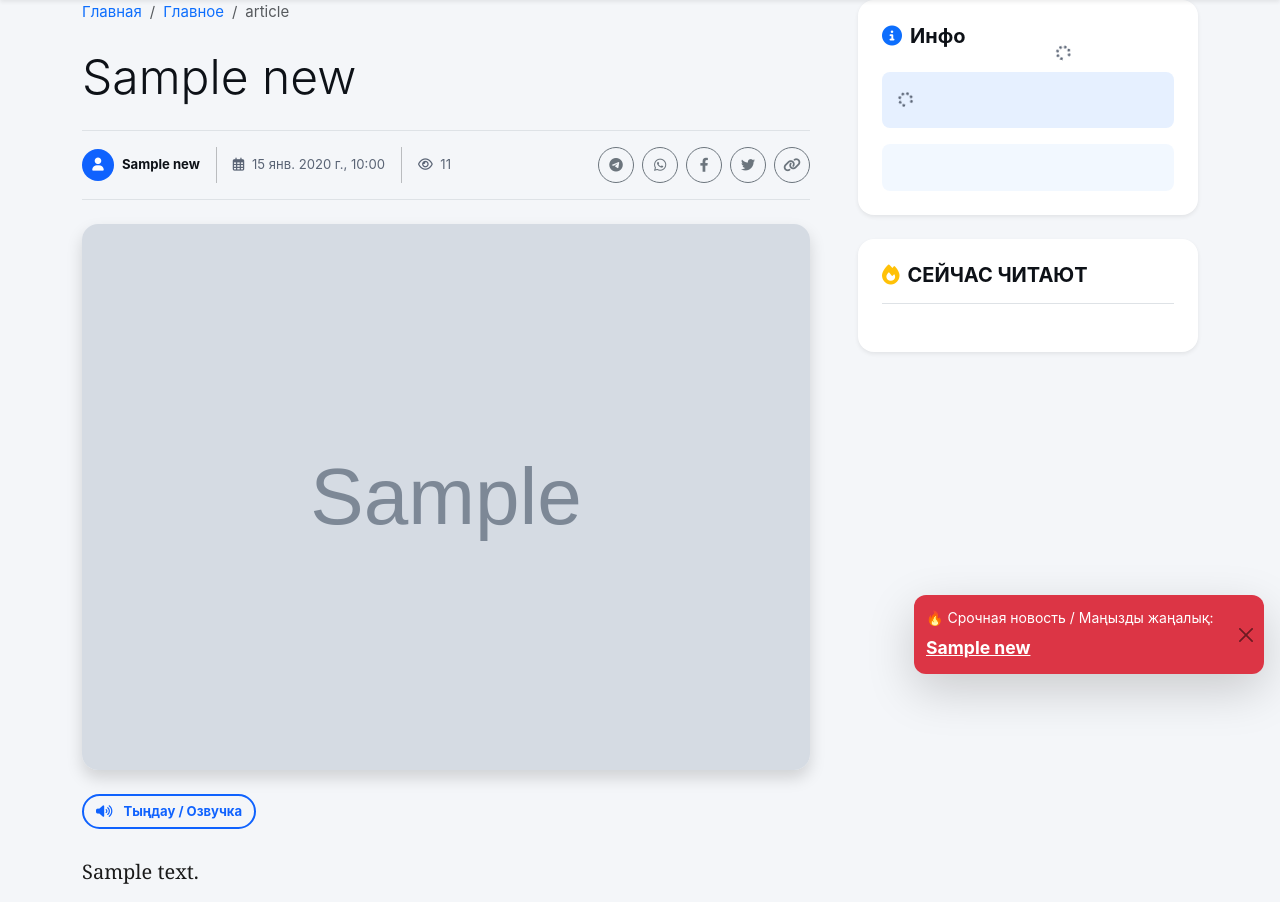
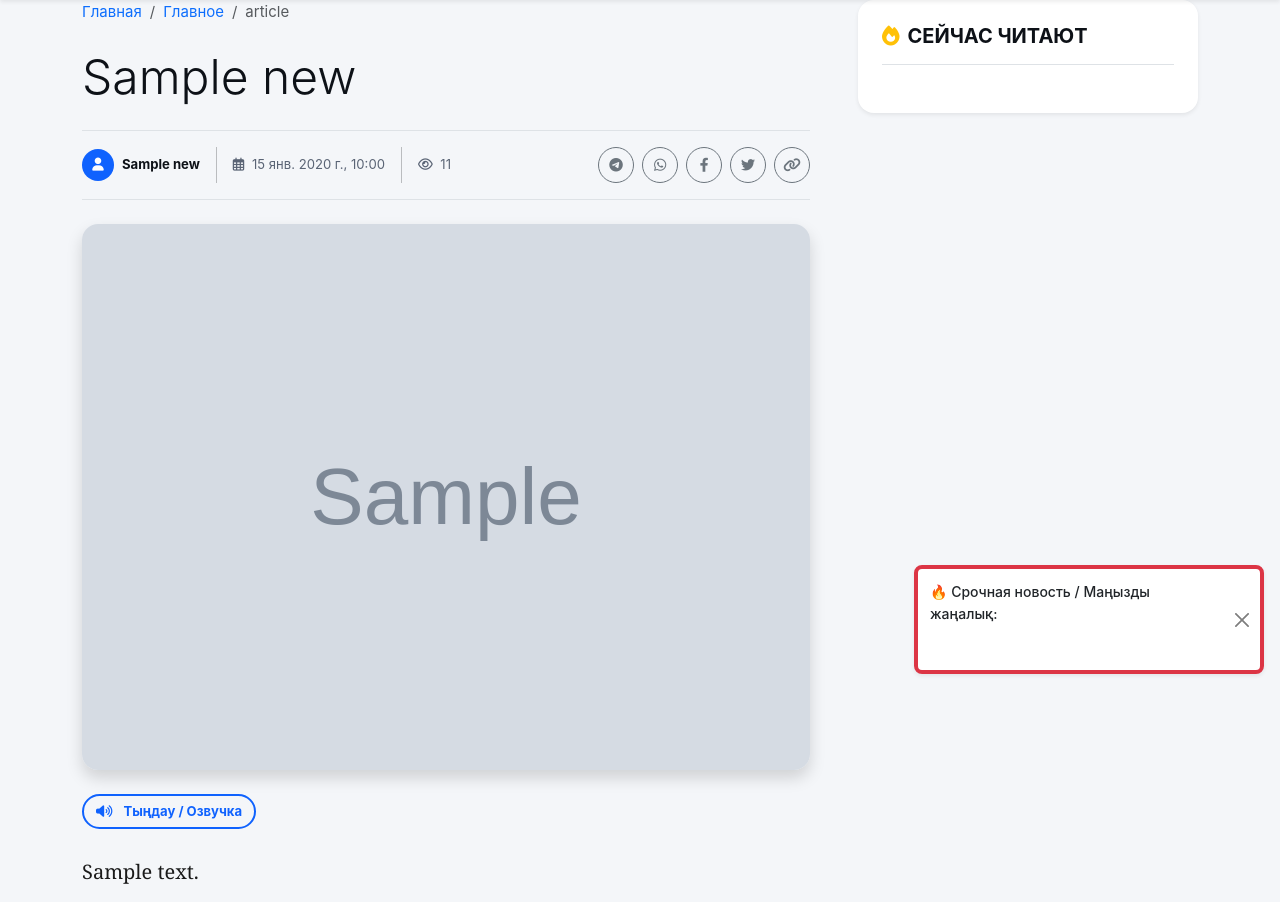
Before and after one commit to abay209/news-portal-kz, a Flask app: page /news/1 in a window 1280 px wide. Shown: the part 102-1004 px from the top of the page. Run offline with Flask 3, Linux system fonts and the light colour scheme; data comes from the database, SQL or seed files in the repository; tables that the repository leaves empty hold one stand-in row (values such as "Sample post"); grey boxes marked "Sample" are stand-in pictures.

Commit message:
Remove info widget, fix RSS publication time parser, and add minimalist notification sound

```diff
--- a/app/templates/base.html
+++ b/app/templates/base.html
@@ -619,6 +619,11 @@
     <div class="toast-container position-fixed bottom-0 end-0 p-3" style="z-index: 1100;">
     </div>
 
+    <!-- Notification Sound -->
+    <audio id="toastSound" preload="auto">
+        <source src="https://assets.mixkit.co/active_storage/sfx/2869/2869-preview.mp3" type="audio/mpeg">
+    </audio>
+
     <footer>
         <div class="container">
             <div class="row g-5">
@@ -821,19 +826,30 @@
         window.showToast = function(msg, type='success', delayMs=4000) {
             const container = document.querySelector('.toast-container') || document.body;
             let div = document.createElement('div');
-            div.className = `toast align-items-center text-white bg-${type} border-0 mb-2 shadow-lg`;
-            div.style.borderRadius = '12px';
+
+            // Minimalist Toast Design
+            const bgClass = type === 'danger' ? 'bg-white text-dark border-start border-danger border-4' : 'bg-white text-dark border-start border-primary border-4';
+            div.className = `toast align-items-center ${bgClass} shadow-sm mb-2`;
+            div.style.borderRadius = '8px';
             div.setAttribute('role', 'alert');
             div.setAttribute('aria-live', 'assertive');
             div.setAttribute('aria-atomic', 'true');
             div.innerHTML = `
-                <div class="d-flex">
-                    <div class="toast-body">${msg}</div>
-                    <button type="button" class="btn-close btn-close-white me-2 m-auto" data-bs-dismiss="toast"></button>
+                <div class="d-flex align-items-center">
+                    <div class="toast-body" style="font-weight: 500;">${msg}</div>
+                    <button type="button" class="btn-close me-2 m-auto" data-bs-dismiss="toast"></button>
                 </div>
             `;
             container.appendChild(div);
             new bootstrap.Toast(div, { delay: delayMs }).show();
+
+            // Play Sound
+            const sound = document.getElementById('toastSound');
+            if (sound) {
+                sound.volume = 0.5;
+                sound.play().catch(e => console.log('Audio play prevented', e));
+            }
+
             div.addEventListener('hidden.bs.toast', () => div.remove());
         };
     });
--- a/app/templates/news.html
+++ b/app/templates/news.html
@@ -266,18 +266,7 @@
     <div class="col-lg-4">
         <div class="sticky-top" style="top: 85px; z-index: 10;">
 
-            <!-- Weather and Currency Widgets (Moved to Sidebar) -->
-            <div class="glass-card p-4 mb-4 border-0 shadow-sm d-flex flex-column gap-3">
-                <h5 class="fw-bold mb-2 d-flex align-items-center">
-                    <i class="fas fa-info-circle me-2 text-primary"></i> Инфо
-                </h5>
-                <div id="weatherWidget" class="p-3 rounded-3" style="background: rgba(var(--bs-primary-rgb), 0.1); font-weight: 600;">
-                    <i class="fas fa-spinner fa-spin me-1 text-muted"></i>
-                </div>
-                <div id="currencyWidget" class="currency-widget p-3 rounded-3 d-flex flex-column gap-2" style="background: rgba(var(--bs-primary-rgb), 0.05);">
-                    <i class="fas fa-spinner fa-spin me-1 text-muted"></i>
-                </div>
-            </div>
+
 
             <!-- Trending / Related News -->
             <div class="glass-card p-4 mb-4 border-0 shadow-sm">
--- a/rss_parser.py
+++ b/rss_parser.py
@@ -600,6 +600,18 @@ def process_source(source_data, app, cats):
                     print(f"    ! AI Error: {ai_e}")
                     continue
 
+                import calendar
+                import datetime as dt
+
+                pub_date = dt.datetime.utcnow()
+                try:
+                    if hasattr(entry, 'published_parsed') and entry.published_parsed:
+                        pub_date = dt.datetime.utcfromtimestamp(calendar.timegm(entry.published_parsed))
+                    elif hasattr(entry, 'updated_parsed') and entry.updated_parsed:
+                        pub_date = dt.datetime.utcfromtimestamp(calendar.timegm(entry.updated_parsed))
+                except Exception:
+                    pass
+
                 item_dict = {
                     'category_id': cat_id,
                     'title_ru': ai_data['title_ru'],
@@ -614,7 +626,7 @@ def process_source(source_data, app, cats):
                     'source_name': source_data['name'],
                     'original_url': link,
                     'image_filename': local_img,
-                    'created_at': datetime.utcnow()
+                    'created_at': pub_date
                 }
                 news_items.append(item_dict)
                 processed += 1
```
